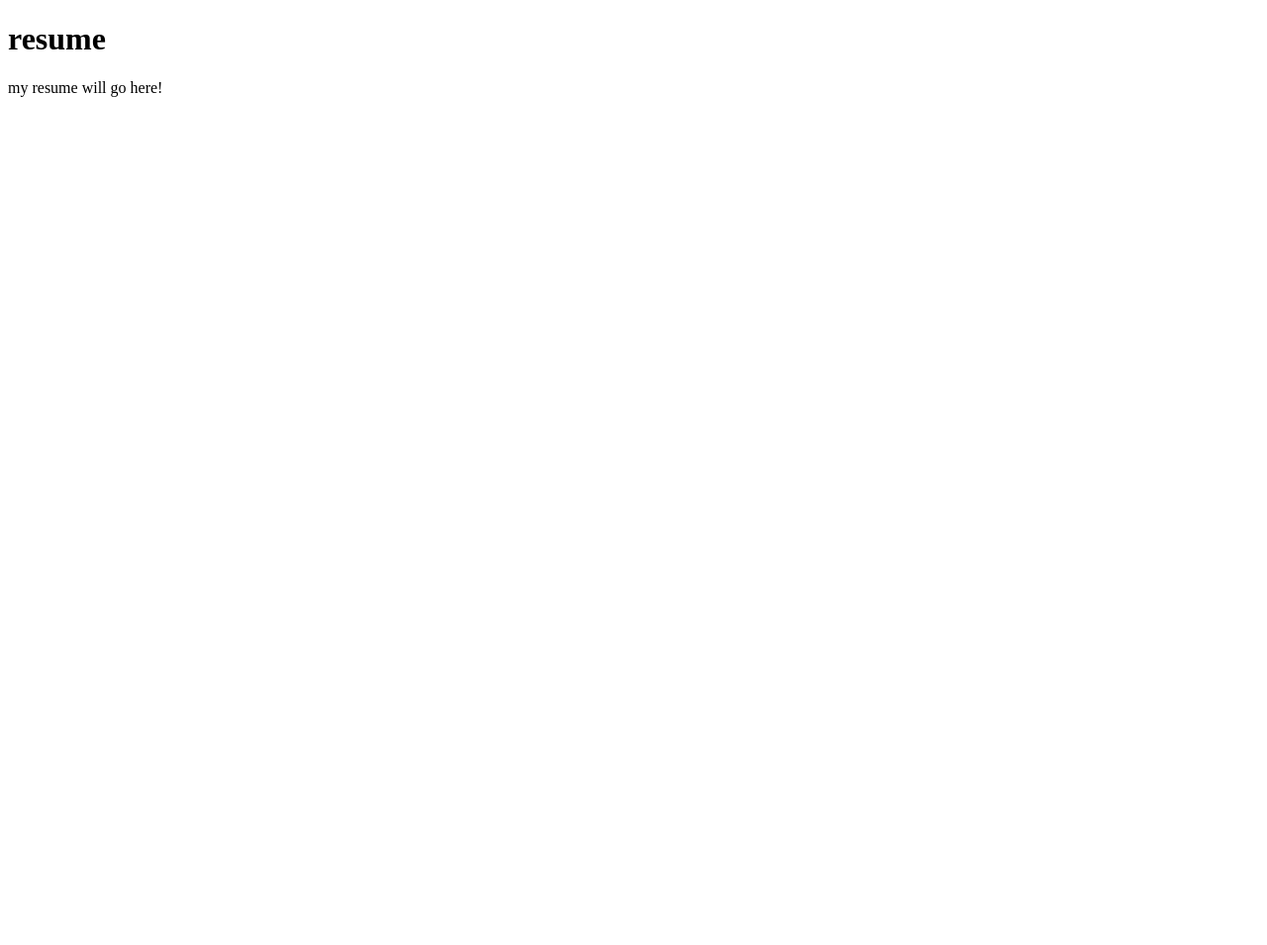
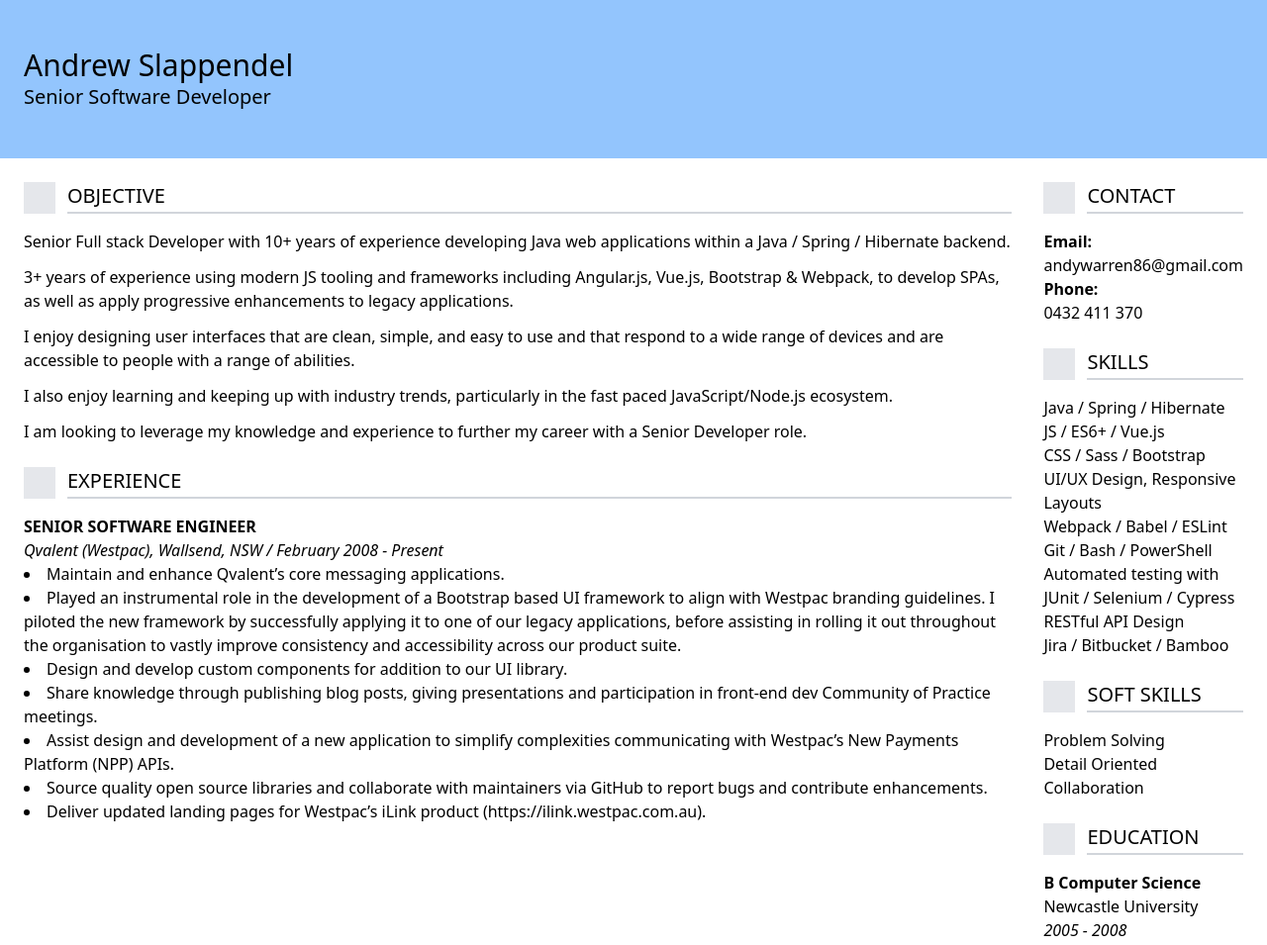
Before and after one commit to andywarren86/resume, a plain HTML site: page index.html in a window 1280 px wide. Shown: the whole page at 99% size. Before the commit the page ends 800 px from the top, so only its background shows below. Drawn offline with nearby package versions, Linux system fonts and the light colour scheme.

Commit message:
add static content

```diff
--- a/index.html
+++ b/index.html
@@ -3,9 +3,112 @@
 <head>
   <meta charset="UTF-8">
   <meta name="viewport" content="width=device-width, initial-scale=1.0">
+  <link href="https://unpkg.com/tailwindcss@^1.0/dist/tailwind.min.css" rel="stylesheet">
 </head>
 <body>
-  <h1>resume</h1>
-  <p>my resume will go here!</p>
+  <div class="block bg-blue-300 px-6 py-12">
+    <span class="block text-3xl">Andrew Slappendel</span>
+    <span class="block text-xl font-thin">Senior Software Developer</span>
+  </div>
+
+  <div class="flex items-start p-6">
+
+    <div class="mr-8">
+
+      <div class="flex mb-4">
+        <div class="h-8 w-8 bg-gray-200"></div>
+        <h2 class="flex-1 ml-3 text-xl text-black border-b-2 border-gray-300">OBJECTIVE</h2>
+      </div>
+
+      <p class="mb-3">
+        Senior Full stack Developer with 10+ years of experience developing Java web
+        applications within a Java / Spring / Hibernate backend.
+      </p>
+      <p class="mb-3">
+        3+ years of experience using modern JS tooling and frameworks including Angular.js,
+        Vue.js, Bootstrap & Webpack, to develop SPAs, as well as apply progressive enhancements
+        to legacy applications.
+      </p>
+      <p class="mb-3">
+        I enjoy designing user interfaces that are clean, simple, and easy to use and that
+        respond to a wide range of devices and are accessible to people with a range of abilities.
+      </p>
+      <p class="mb-3">
+        I also enjoy learning and keeping up with industry trends, particularly in the fast
+        paced JavaScript/Node.js ecosystem.
+      </p>
+      <p class="mb-3">
+        I am looking to leverage my knowledge and experience to further my career with a
+        Senior Developer role.
+      </p>
+
+      <div class="flex mb-4 mt-6">
+        <div class="h-8 w-8 bg-gray-200"></div>
+        <h2 class="flex-1 ml-3 text-xl text-black border-b-2 border-gray-300">EXPERIENCE</h2>
+      </div>
+
+      <p class="font-bold">SENIOR SOFTWARE ENGINEER</p>
+      <p class="italic">Qvalent (Westpac), Wallsend, NSW / February 2008 - Present</p>
+
+      <ul class="list-disc list-inside">
+        <li>Maintain and enhance Qvalent’s core messaging applications.</li>
+        <li>Played an instrumental role in the development of a Bootstrap based UI framework to align with Westpac branding guidelines. I piloted the new framework by successfully applying it to one of our legacy applications, before assisting in rolling it out throughout the organisation to vastly improve consistency and accessibility across our product suite. </li>
+        <li>Design and develop custom components for addition to our UI library.</li>
+        <li>Share knowledge through publishing blog posts, giving presentations and participation in front-end dev Community of Practice meetings. </li>
+        <li>Assist design and development of a new application to simplify complexities communicating with Westpac’s New Payments Platform (NPP) APIs. </li>
+        <li>Source quality open source libraries and collaborate with maintainers via GitHub to report bugs and contribute enhancements. </li>
+        <li>Deliver updated landing pages for Westpac’s iLink product (<a href="https://ilink.westpac.com.au">https://ilink.westpac.com.au</a>).</li>
+      </ul>
+
+    </div>
+
+    <div class="">
+      <div class="flex mb-4">
+        <div class="h-8 w-8 bg-gray-200"></div>
+        <h2 class="flex-1 ml-3 text-xl text-black border-b-2 border-gray-300">CONTACT</h2>
+      </div>
+
+      <p class="font-bold">Email:</p>
+      <p>andywarren86@gmail.com</p>
+
+      <p class="font-bold">Phone:</p>
+      <p>0432 411 370</p>
+
+      <div class="flex mb-4 mt-6">
+        <div class="h-8 w-8 bg-gray-200"></div>
+        <h2 class="flex-1 ml-3 text-xl text-black border-b-2 border-gray-300">SKILLS</h2>
+      </div>
+      <ul>
+        <li>Java / Spring / Hibernate</li>
+        <li>JS / ES6+ / Vue.js</li>
+        <li>CSS / Sass / Bootstrap </li>
+        <li>UI/UX Design, Responsive Layouts </li>
+        <li>Webpack / Babel / ESLint</li>
+        <li>Git / Bash / PowerShell </li>
+        <li>Automated testing with JUnit / Selenium / Cypress </li>
+        <li>RESTful API Design</li>
+        <li>Jira / Bitbucket / Bamboo</li>
+      </ul>
+
+      <div class="flex mb-4 mt-6">
+        <div class="h-8 w-8 bg-gray-200"></div>
+        <h2 class="flex-1 ml-3 text-xl text-black border-b-2 border-gray-300">SOFT SKILLS</h2>
+      </div>
+      <ul>
+        <li>Problem Solving </li>
+        <li>Detail Oriented</li>
+        <li>Collaboration</li>
+      </ul>
+
+      <div class="flex mb-4 mt-6">
+        <div class="h-8 w-8 bg-gray-200"></div>
+        <h2 class="flex-1 ml-3 text-xl text-black border-b-2 border-gray-300">EDUCATION</h2>
+      </div>
+      <p class="font-bold">B Computer Science</p>
+      <p class="font-thin">Newcastle University</p>
+      <p class="italic">2005 - 2008</p>
+    </div>
+
+  </div>
 </body>
 </html>
```
